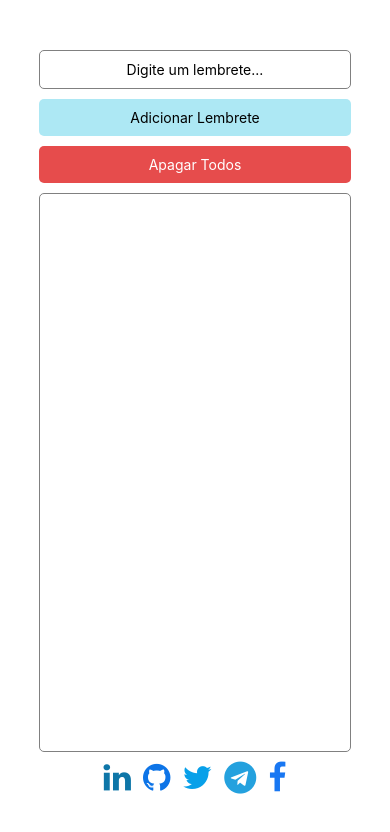
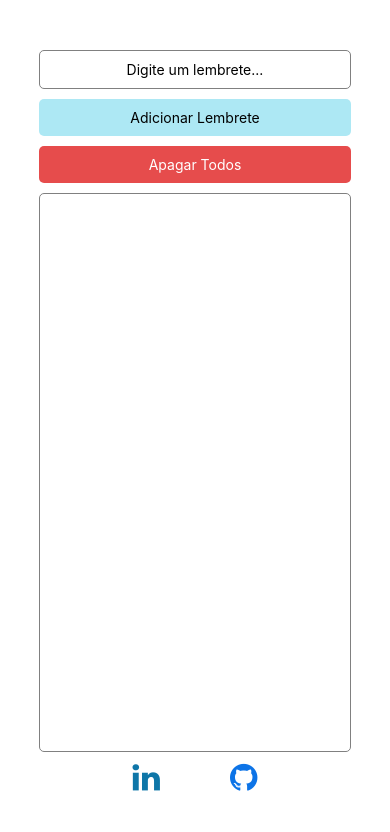
Before and after one commit to frsouzaa/app-lista-tarefas, a React Native app: screen / in a window 390 px wide. Shown: the top 832 px of the page. Built offline with nearby package versions, Linux system fonts and the light colour scheme.

Commit message:
(feat): atualiza links

```diff
--- a/IconsRedesSociais.tsx
+++ b/IconsRedesSociais.tsx
@@ -15,38 +15,17 @@ export default function IconsRedesSociais() {
     <View style={styles.icons}>
       <Pressable
         onPress={() => {
-          openLink("https://linkedin.com");
+          openLink("https://www.linkedin.com/in/frs15/");
         }}
       >
         <Ionicons name="linkedin" size={32} color="#0e76a8" />
       </Pressable>
       <Pressable
         onPress={() => {
-          openLink("https://github.com");
+          openLink("https://github.com/frsouzaa");
         }}
       >
         <Ionicons name="github" size={32} color="#0d74e7" />
-      </Pressable>
-      <Pressable
-        onPress={() => {
-          openLink("https://x.com");
-        }}
-      >
-        <Ionicons name="twitter" size={32} color="#08a0e9" />
-      </Pressable>
-      <Pressable
-        onPress={() => {
-          openLink("https://telegram.com");
-        }}
-      >
-        <Ionicons name="telegram" size={32} color="#24A1DE" />
-      </Pressable>
-      <Pressable
-        onPress={() => {
-          openLink("https://facebook.com");
-        }}
-      >
-        <Ionicons name="facebook" size={32} color="#1877F2" />
       </Pressable>
     </View>
   );
```
